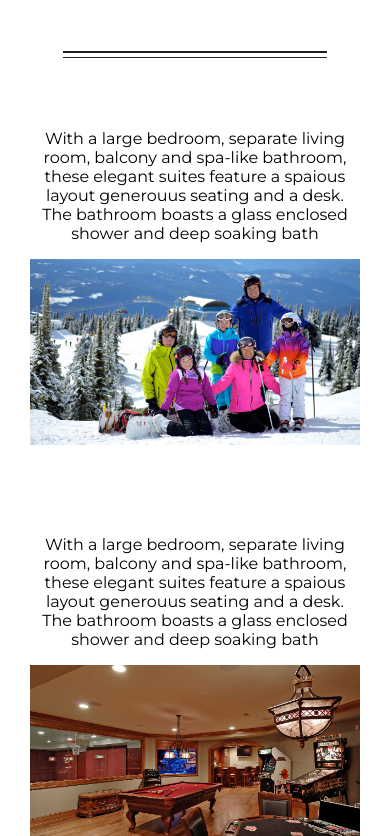
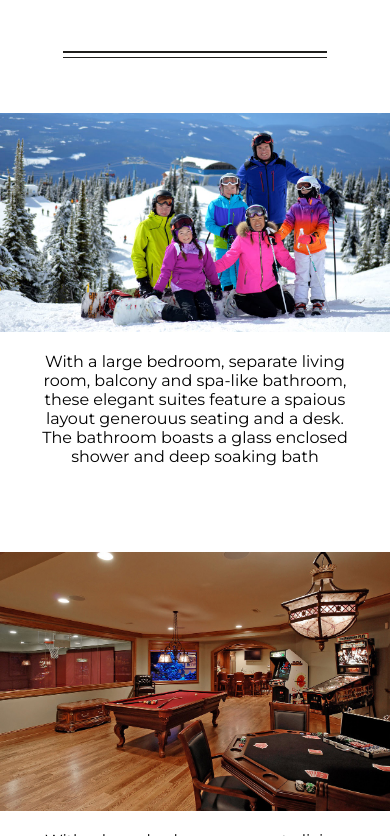
Before and after one commit to Gabewest1/hotel, a React (Create React App) app: page / in a window 390 px wide. Shown: the part 3128-3964 px from the top of the page. Built offline with nearby package versions, Linux system fonts and the light colour scheme; a web font is replaced by a local one.

Commit message:
Updated <ActivitiesSection/>:
Changed breakpoint from 480 => 768. Moved Image above the description. Increased margin bottom for 768>=

```diff
--- a/src/pages/Home/ActivitiesSection.js
+++ b/src/pages/Home/ActivitiesSection.js
@@ -37,12 +37,12 @@ export default class Activities extends React.Component {
 }
 const ActivityView = ({ description, src }) => (
     <Activity>
+        <ImageContainer>
+            <Image src={ src } />
+        </ImageContainer>
         <Center>
             <Description>{ description }</Description>
         </Center>
-        <ImageContainer>
-            <Image src={ src } />
-        </ImageContainer>
     </Activity>
 )
 const Title = styled.h1`
@@ -56,14 +56,14 @@ const Image = styled.img`
     max-width: 100%;
 `
 const ImageContainer = styled.div`
-
+    width: 100vw;
 `
 const Activity = styled.div`
     display: flex;
     flex-direction: column;
     align-items: center;
 
-    @media (min-width: 480px) {
+    @media (min-width: 768px) {
         flex-direction: row;
         justify-content: space-around;
         height: 300px;
@@ -81,7 +81,7 @@ const Activity = styled.div`
 const Center = styled.div`
     text-align: center;
 
-    @media (min-width: 480px) {
+    @media (min-width: 768px) {
         width: 40%;
         display: flex;
         justify-content: center;
@@ -96,7 +96,11 @@ const Wrapper = styled.div`
         margin-bottom: 0px;
     }
 
-    @media (min-width: 480px) {
+    @media (min-width: 768px) {
+        > * {
+            margin-bottom: 120px;
+        }
+
         ${ Activity }:nth-child(2n) {
             flex-direction: row-reverse;
         }
```
